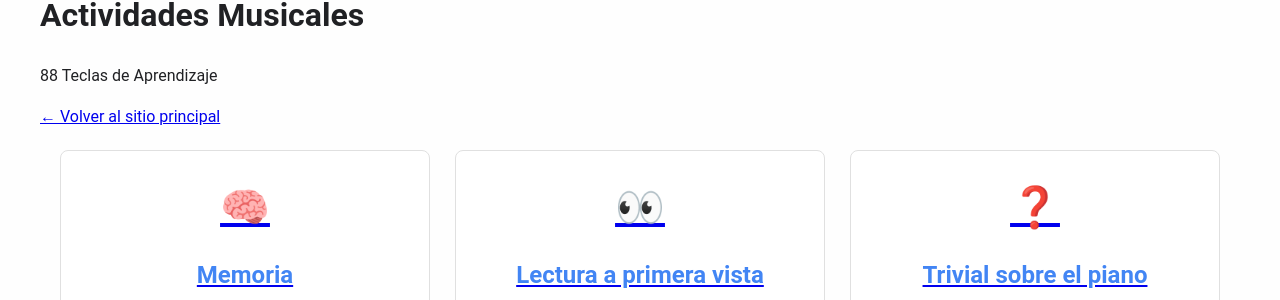
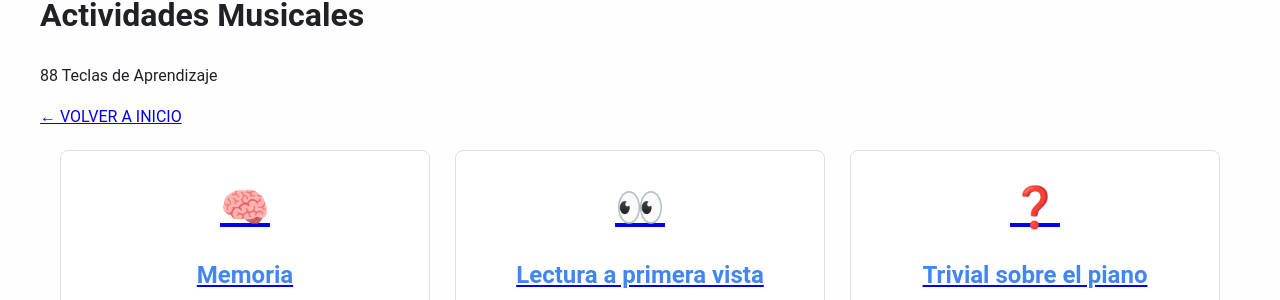
Before and after one commit to AlvaroBuitrago/88_teclas, a Jekyll site: the page built from index.md, in a window 1280 px wide. Shown: the part 220-520 px from the top of the page. Built offline with Jekyll 4.4.1, drawn with Linux system fonts in a browser that asks for light colours.

Commit message:
Update index.md

```diff
--- a/index.md
+++ b/index.md
@@ -8,9 +8,9 @@ subtitle: 88 Teclas de Aprendizaje
     <h1>{{ page.title }}</h1>
     <p class="subtitle">{{ page.subtitle }}</p>
 </div>
-<div class="header-content">
+<div class="">
 <a href="https://sites.google.com/view/88-teclas/" class="back-button">
-  ← Volver al sitio principal
+  ← VOLVER A INICIO
 </a>
 
 </div>
```
